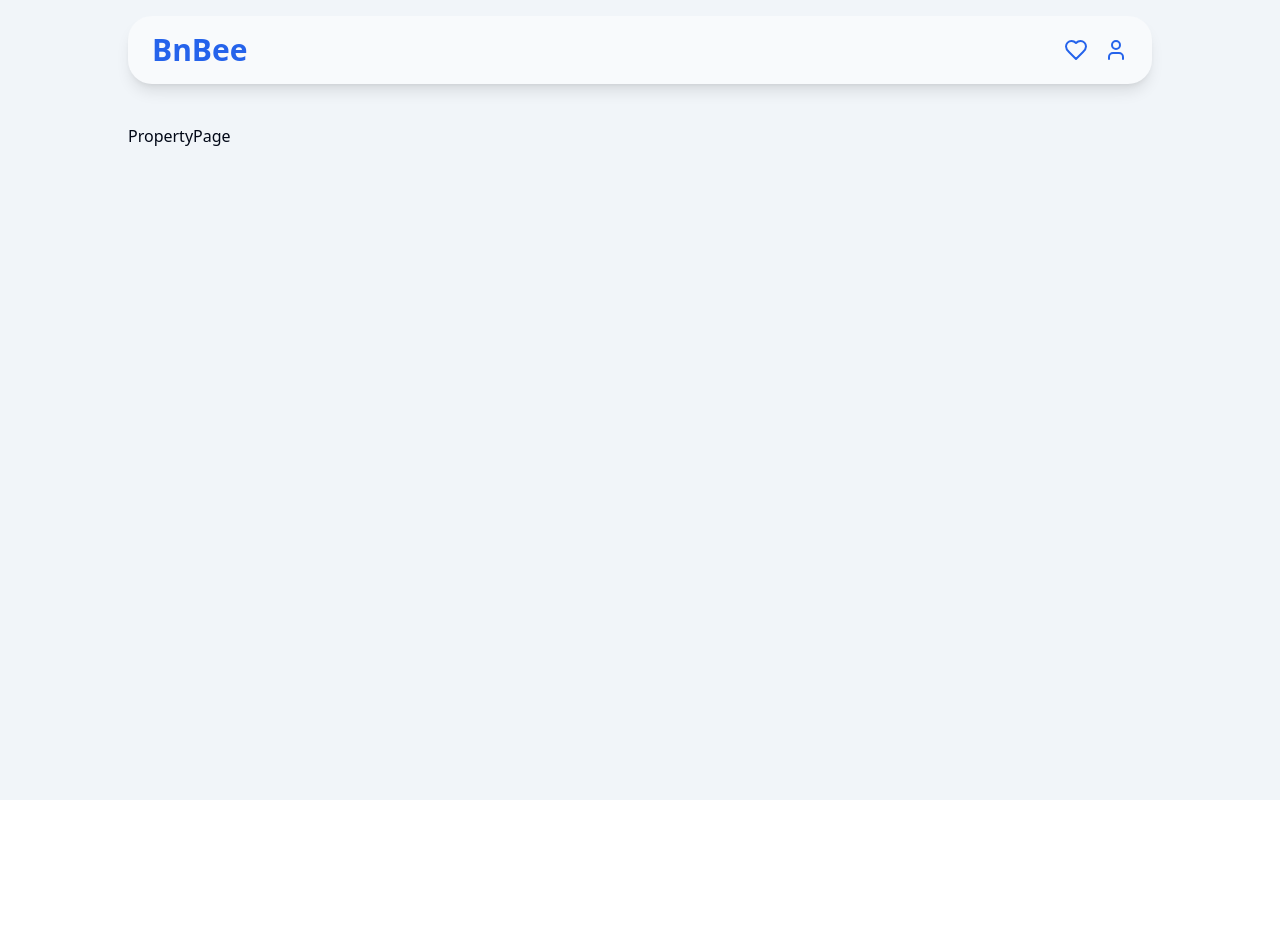
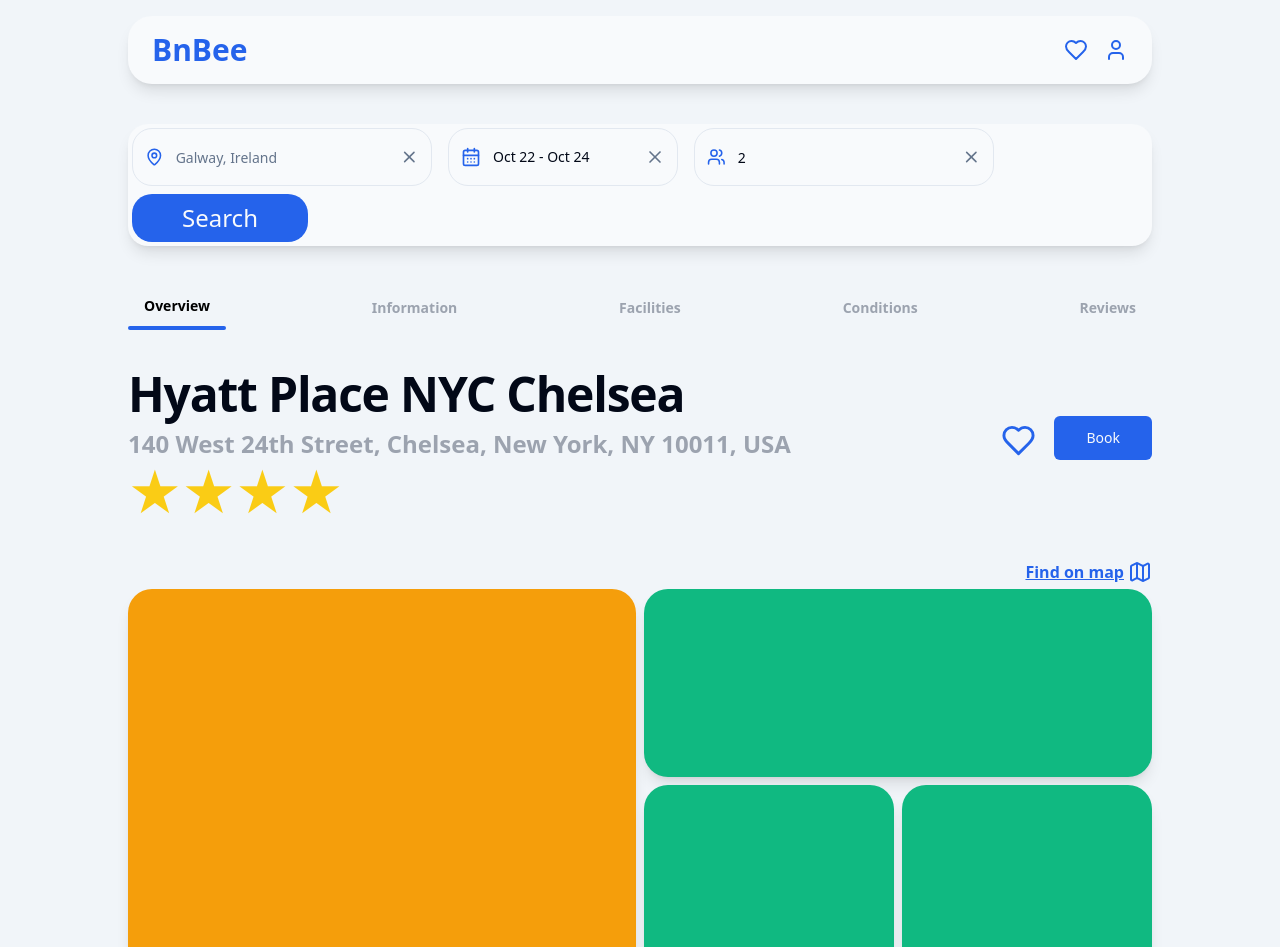
Before and after one commit to jaypopat/bnbee, a React (Vite) app in the folder frontend/: page /property in a window 1280 px wide. Shown: the top 947 px of the page. Before the commit the page ends 800 px from the top, so only its background shows below. Built offline with nearby package versions, Linux system fonts and the light colour scheme.

Commit message:
Added part of property page, down to photo grid layout

```diff
--- a/frontend/src/main.tsx
+++ b/frontend/src/main.tsx
@@ -3,7 +3,7 @@
 import App from './App.tsx';
 import './index.css';
 import { createBrowserRouter, RouterProvider } from 'react-router-dom';
-import PropertyPage from '@/pages/PropertyPage.tsx';
+import PropertyPage from '@/pages/Property';
 
 const router = createBrowserRouter([
   {
--- /dev/null
+++ b/frontend/src/pages/Property/PropertyPage.tsx
@@ -0,0 +1,111 @@
+import MainLayout from '@/components/MainLayout.tsx';
+import { Link } from 'react-router-dom';
+import { useState } from 'react';
+import { ArrowRight, Heart, MapIcon, MapPin, Users, X } from 'lucide-react';
+import { Button } from '@/components/ui/button.tsx';
+import { Input } from '@/components/ui/input.tsx';
+import { DatePickerWithRange } from '@/components/DateRangePicker.tsx';
+
+function PropertyPage() {
+  return (
+    <MainLayout>
+      {/* Search box */}
+      <div className="bg-primary-foreground shadow-lg rounded-[20px] h-auto flex flex-wrap justify-between p-1 gap-2">
+        {/* Search Fields */}
+        <div className="flex flex-row items-center gap-4">
+          {/* Location */}
+          <div className="flex items-center rounded-[20px] border-input border-[1px] py-2 px-3 min-h-full gap-3">
+            <MapPin className="size-6 text-primary" />
+            <Input type="text" placeholder="Galway, Ireland"
+                   className="bg-inherit rounded-lg border-none focus-visible:ring-0 p-0" />
+            <X className="size-6 text-muted-foreground hover:cursor-pointer" />
+          </div>
+
+          {/* Date */}
+          <div className="flex items-center rounded-[20px] border-input border-[1px] py-2 px-3">
+            <DatePickerWithRange />
+          </div>
+
+          {/* Guest count */}
+          <div className="flex items-center rounded-[20px] border-input border-[1px] py-2 px-3 min-h-full gap-3">
+            <Users className="size-6 text-primary" />
+            <Input type="number" min={1} defaultValue={2}
+                   className="bg-inherit rounded-lg border-none focus-visible:ring-0 p-0" />
+            <X className="size-6 text-muted-foreground hover:cursor-pointer" />
+          </div>
+        </div>
+
+        {/* Search Button */}
+        <button
+          className="bg-primary text-primary-foreground font-medium text-2xl px-4 py-2 rounded-[20px] min-h-full flex justify-center items-center w-44">
+          Search
+        </button>
+      </div>
+      <SectionLinks />
+      <div className="flex align-bottom justify-between">
+        <div>
+          <h1 className="scroll-m-20 text-4xl font-extrabold tracking-tight lg:text-5xl">
+            Hyatt Place NYC Chelsea
+          </h1>
+          <h3 className="scroll-m-20 text-2xl font-semibold text-gray-400 " style={{ marginTop: 10 }}>
+            140 West 24th Street, Chelsea, New York, NY 10011, USA
+          </h3>
+        </div>
+        <div className="flex items-end gap-4">
+          <Button size="icon" variant="ghost"><Heart className="text-primary" size={35} /></Button>
+          <Button size="lg" className="">Book</Button>
+        </div>
+      </div>
+      {/* Star Rating*/}
+      {[...Array(4)].map((_, i) => (
+        <span key={i} className="text-6xl text-yellow-400">{String.fromCodePoint(0x02605)}</span>
+      ))}
+      {/* Find on map btn */}
+      <Link to="#" className="w-full flex justify-end text-primary gap-1">
+        <span className="font-bold underline">Find on map</span>
+        <MapIcon />
+      </Link>
+
+      {/*  Photo Grid */}
+      <div className="w-full flex gap-2 h-96" style={{ marginTop: 5 }}>
+        <div className="bg-amber-500 rounded-3xl shadow-lg w-full h-full flex-1"></div>
+        <div className="flex-1 gap-2 flex-col flex">
+          <div className="bg-emerald-500 rounded-3xl shadow-lg w-full basis-1/2"></div>
+          <div className="flex gap-2 w-full basis-1/2">
+            <div className="bg-emerald-500 rounded-3xl shadow-lg h-full basis-1/2"></div>
+            <div className="bg-emerald-500 rounded-3xl shadow-lg h-full basis-1/2"></div>
+          </div>
+        </div>
+      </div>
+      <div className="w-full text-right" style={{ marginTop: 5 }}>
+        <Button variant="ghost">All 34 photos<ArrowRight /></Button>
+      </div>
+    </MainLayout>
+  );
+}
+
+export default PropertyPage;
+
+
+const sectionNames = [
+  'Overview', 'Information', 'Facilities', 'Conditions', 'Reviews',
+];
+
+const SectionLinks = () => {
+  const [activeLinkIdx, setActiveLinkIdx] = useState(0);
+
+  return (
+    <nav className="w-full flex items-center justify-between">
+      {sectionNames.map((sectionName, idx) =>
+        <div key={idx}>
+          <Button variant="ghost" onClick={() => setActiveLinkIdx(idx)}
+                className={`text-gray-400 font-bold ${activeLinkIdx === idx ? 'text-black' : ''}`}>
+            {sectionName}
+          </Button>
+          {/* That blue line under the active section button */}
+          {activeLinkIdx === idx && <div className="h-1 w-full bg-primary rounded"></div>}
+        </div>,
+      )}
+    </nav>
+  );
+};
--- /dev/null
+++ b/frontend/src/pages/Property/index.ts
@@ -0,0 +1 @@
+export { default } from './PropertyPage.tsx';
--- a/frontend/src/pages/PropertyPage.tsx
+++ /dev/null
@@ -1,11 +0,0 @@
-import MainLayout from '@/components/MainLayout';
-
-function PropertyPage() {
-  return (
-    <MainLayout>
-      <div>PropertyPage</div>
-    </MainLayout>
-  );
-}
-
-export default PropertyPage;
```
